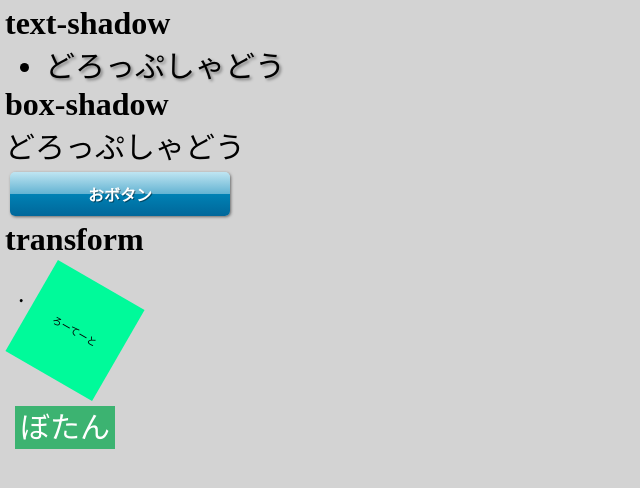
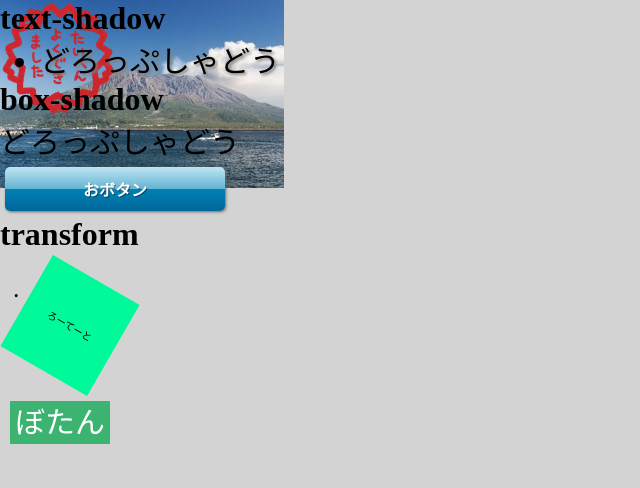
Before and after one commit to shunsuke-moai/2016web1-9, a plain HTML site: page index.html in a window 1280 px wide. Shown: the whole page, without its empty margins (0-640 px from the left). Drawn offline with Linux system fonts and the light colour scheme.

Commit message:
Update default.css

```diff
--- a/css/default.css
+++ b/css/default.css
@@ -6,8 +6,10 @@
 }
 
 body{
-  background-color:lightgrey;
-  margin:5px;
+    background-image:url(../img/good.png),url(../img/bg.jpg);
+    background-repeat:no-repeat,no-repeat;
+    background-color:lightgrey;
+    margin 5px;
 }
 
 #text-shadow{
```
